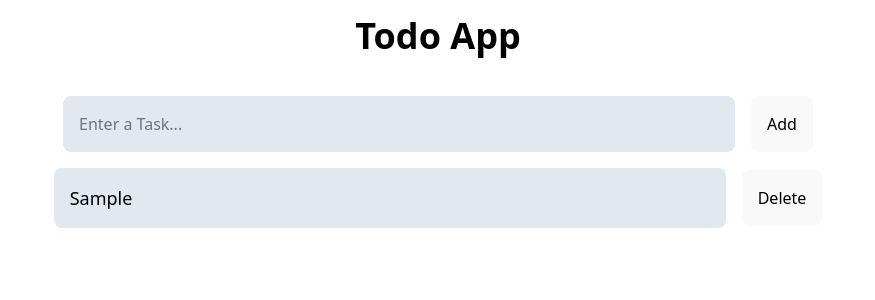
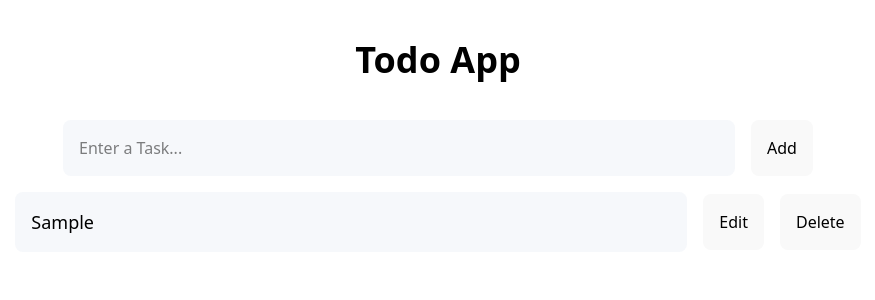
Before and after one commit to es1228/todo-app, a React (Vite) app: page / in a window 1280 px wide. Both pictures are taken after typing "Sample" into the empty fields and a click on the button "Add". Shown: the top 300 px of the page, without its empty margins (202-1077 px from the left). Built offline with nearby package versions, Linux system fonts and the light colour scheme.

Commit message:
Improve UI and implement edit

```diff
--- a/src/Button.tsx
+++ b/src/Button.tsx
@@ -8,8 +8,8 @@ type ButtonProps = {
 export default function Button(props : ButtonProps) {
     return (
         <>
-            <button type="submit" className="p-4 rounded-lg bg-slate-200 dark:bg-stone-900
-            text-black dark:text-white hover:cursor-pointer"
+            <button type="submit" className="p-4 rounded-lg bg-slate-200/30 dark:bg-neutral-950/30
+            backdrop-blur-lg text-black dark:text-white hover:cursor-pointer"
             onClick={props.onClick}>
                 {props.text}
             </button>
--- /dev/null
+++ b/src/Dialog.tsx
@@ -0,0 +1,32 @@
+import { ChangeEvent } from "react"
+import Button from "./Button"
+import TextBox from "./TextBox"
+
+type DialogProps = {
+    text: string,
+    handleClose: () => void,
+    handleEdit: () => void,
+    handleInput : (event : ChangeEvent<HTMLInputElement>) => void,
+    isOpen: boolean,
+    inputText : string
+}
+
+export default function Dialog(props : DialogProps) {
+    if (props.isOpen) {
+        return (
+            <>
+                <div className="fixed inset-0 flex flex-col items-center justify-center bg-slate-200/30 dark:bg-neutral-950/30 backdrop-blur-lg
+                ml-auto mr-auto">
+                    <div className=" bg-slate-200/30 dark:bg-neutral-950/30 rounded-lg backdrop-blur-lg">
+                        <h1 className="text-2xl m-4">{props.text}</h1>
+                        <div className="flex flex-row gap-4 m-4">
+                            <TextBox text="Enter new name..." value={props.inputText} onChange={props.handleInput}/>
+                            <Button text="Cancel" onClick={props.handleClose}/>
+                            <Button text="Save" onClick={props.handleEdit}/>
+                        </div>
+                    </div>
+                </div>
+            </>
+        )
+    }
+}
--- a/src/Header.tsx
+++ b/src/Header.tsx
@@ -1,7 +1,7 @@
 export default function Header() {
     return (
         <>
-            <div className="flex items-center justify-center mt-4">
+            <div className="flex items-center justify-center mt-10">
                 <h1 className="font-bold text-black dark:text-white mb-10 text-4xl">Todo App</h1>
             </div>
         </>
--- a/src/TaskContainer.tsx
+++ b/src/TaskContainer.tsx
@@ -4,14 +4,16 @@ import { Task } from "./TodoApp"
 
 type TaskContainerProps = {
     tasks : Task[],
-    handleClick : (id : number) => void
+    handleDelete : (id : number) => void,
+    handleEdit : (id : number) => void,
 }
 
 export default function TaskContainer(props : TaskContainerProps) {
     const todoItems = props.tasks.map(task =>
         <div key={task.id} className="flex flex-row justify-center items-center mt-4 gap-4">
             <TaskDetails text={task.text}/>
-            <Button text="Delete" onClick={() => props.handleClick(task.id)}/>
+            <Button text="Edit" onClick={() => props.handleEdit(task.id)}/>
+            <Button text="Delete" onClick={() => props.handleDelete(task.id)}/>
         </div>
     )
     return (
--- a/src/TaskDetails.tsx
+++ b/src/TaskDetails.tsx
@@ -5,7 +5,8 @@ type TaskDetailsProps = {
 export default function TaskDetails(props : TaskDetailsProps) {
     return (
         <>
-            <div className="bg-slate-200 dark:bg-stone-900 text-black dark:text-white rounded-lg
+            <div className="bg-slate-200/30 dark:bg-neutral-950/30 backdrop-blur-lg
+            text-black dark:text-white rounded-lg
             p-4 lg:min-w-2xl md:min-w-xl min-w-lg">
                 <p className="text-lg">{props.text}</p>
             </div>
--- a/src/TextBox.tsx
+++ b/src/TextBox.tsx
@@ -10,7 +10,7 @@ export default function TextBox(props : TextBoxProps) {
     return (
         <>
             <input type="text" placeholder={props.text}
-            className="bg-slate-200 dark:bg-stone-900 text-black dark:text-white rounded-lg p-4
+            className="bg-slate-200/30 dark:bg-neutral-950/30 backdrop-blur-lg outline-0 text-black dark:text-white rounded-lg p-4
             lg:min-w-2xl md:min-w-xl min-w-lg"
             value={props.value}
             onChange={props.onChange}></input>
--- a/src/TodoApp.tsx
+++ b/src/TodoApp.tsx
@@ -2,6 +2,7 @@ import { useState, ChangeEvent } from 'react';
 import Header from './Header';
 import AddTaskContainer from './AddTaskContainer';
 import TaskContainer from './TaskContainer';
+import Dialog from './Dialog';
 
 // define a task type
 export type Task = {
@@ -13,21 +14,54 @@ export type Task = {
 export default function TodoApp() {
     // define a task list
     const [tasks, setTasks] = useState<Task[]>([]);
-    const [inputText, setInputText] = useState("");
+    const [inputText, setInputText] = useState<string>("");
+    const [dialogOpen, setDialogOpen] = useState<boolean>(false);
+    const [editText, setEditText] = useState<string>("");
+    const [editId, setEditId] = useState<number>(0);
 
     const handleInput = (event : ChangeEvent<HTMLInputElement>) => {
         setInputText(event.target.value);
     }
 
+    const handleEdit = (event : ChangeEvent<HTMLInputElement>) => {
+        setEditText(event.target.value);
+    }
+
     const onAdd = () => {
-        const newTask : Task = {id: Date.now(), text: inputText, completed: false};
-        setTasks(t => [...t, newTask]);
-        setInputText("");
+        if (inputText.length > 0) {
+            const newTask : Task = {id: Date.now(), text: inputText, completed: false};
+            setTasks(t => [...t, newTask]);
+            setInputText("");
+        }
     }
 
     const onDelete = (id : number) => {
-        const updatedTasks = (tasks.filter(task => task.id !== id));
+        const updatedTasks = tasks.filter(task => task.id !== id);
         setTasks(updatedTasks);
+    }
+
+    const onClose = () => {
+        setDialogOpen(false);
+        setEditText("");
+    }
+
+    const handleEditClick = (id : number) => {
+        setDialogOpen(true);
+        setEditId(id);
+        const originalText : string = tasks.find(t => t.id === id)?.text ?? "";
+        setEditText(originalText);
+    }
+
+    const onEdit = () => {
+        setTasks(t => t.map(task => {
+            if (task.id === editId) {
+                return {...task, text: editText};
+            }
+            return task;
+        }))
+        setEditId(0);
+        setEditText("");
+        setDialogOpen(false);
     }
 
     // layout
@@ -35,7 +69,10 @@ export default function TodoApp() {
         <>
             <Header/>
             <AddTaskContainer handleInput={handleInput} handleClick={onAdd} inputText={inputText}/>
-            <TaskContainer tasks={tasks} handleClick={onDelete}/>
+            <TaskContainer tasks={tasks} handleDelete={onDelete} handleEdit={handleEditClick}/>
+            <Dialog text="Edit"
+            handleClose={onClose} isOpen={dialogOpen} handleInput={handleEdit} handleEdit={onEdit}
+            inputText={editText}/>
         </>
     )
 }
--- a/src/index.css
+++ b/src/index.css
@@ -6,8 +6,7 @@
   font-weight: 400;
 
   color-scheme: light dark;
-  color: rgba(255, 255, 255, 0.87);
-  background-color: #242424;
+  background-color: rgba(22, 27, 34, 1);
 
   font-synthesis: none;
   text-rendering: optimizeLegibility;
```
